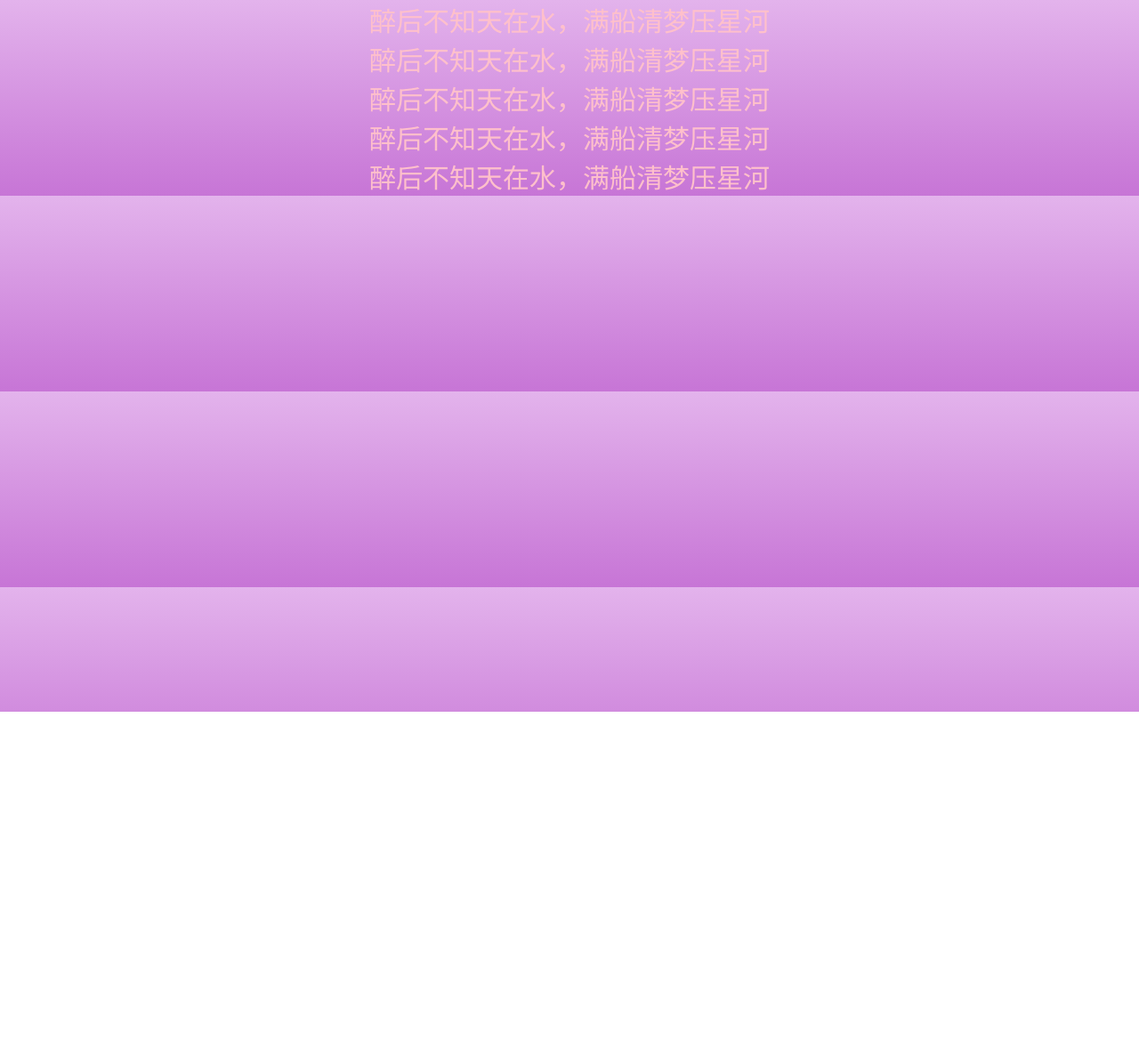
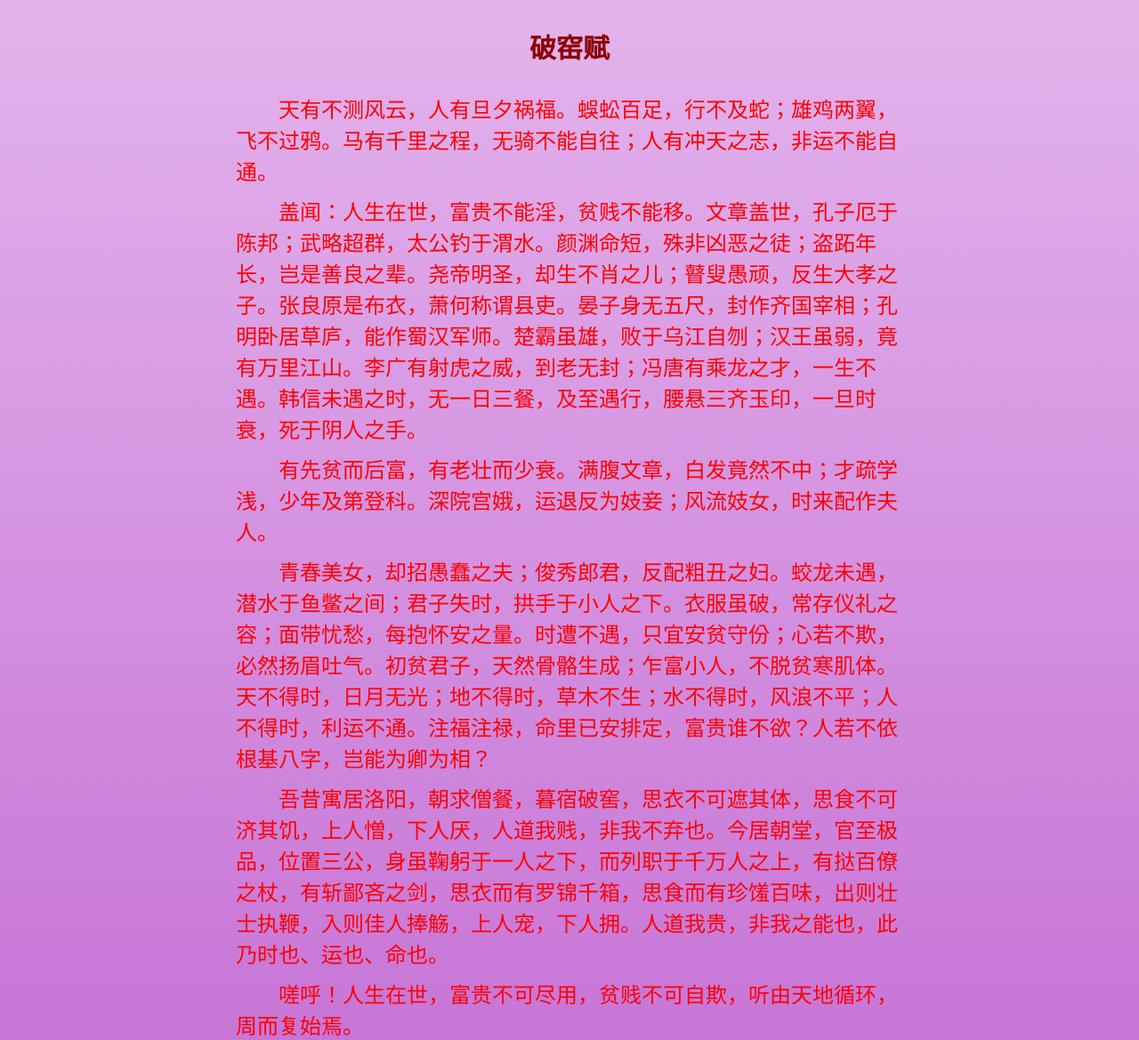
Before and after one commit to minedove/minedove.github.io, a plain HTML site: page index.html in a window 1280 px wide. Shown: the whole page at 89% size. Before the commit the page ends 800 px from the top, so only its background shows below. Drawn offline with Linux system fonts and the light colour scheme.

Commit message:
Update index.html

```diff
--- a/index.html
+++ b/index.html
@@ -7,16 +7,26 @@
 		<style>
 			*{margin: 0;padding: 0;}
 			body{background: linear-gradient(#e3b3ec,#c775d6);width:100%;height:100%;}
-			div p{color: pink;font-size: 30px;text-align: center;}
+			div{width: 750px;margin: 0 auto;}
+			div h2{text-align: center;font-size: 30px;color: darkred;margin: 30px 0;}
+			div p{color: red;font-size: 24px;text-indent: 2em;margin-top: 10px;}
 		</style>
 	</head>
 	<body>
 		<div>
-			<p>醉后不知天在水，满船清梦压星河</p>
-			<p>醉后不知天在水，满船清梦压星河</p>
-			<p>醉后不知天在水，满船清梦压星河</p>
-			<p>醉后不知天在水，满船清梦压星河</p>
-			<p>醉后不知天在水，满船清梦压星河</p>
+			<h2>破窑赋</h2>
+			<p>天有不测风云，人有旦夕祸福。蜈蚣百足，行不及蛇；雄鸡两翼，飞不过鸦。马有千里之程，无骑不能自往；人有冲天之志，非运不能自通。</p>
+			<p>盖闻：人生在世，富贵不能淫，贫贱不能移。文章盖世，孔子厄于陈邦；武略超群，太公钓于渭水。颜渊命短，殊非凶恶之徒；盗跖年长，岂是善良之辈。尧帝明圣，却生不肖之儿；瞽叟愚顽，反生大孝之子。张良原是布衣，萧何称谓县吏。晏子身无五尺，封作齐国宰相；孔明卧居草庐，能作蜀汉军师。楚霸虽雄，败于乌江自刎；汉王虽弱，竟有万里江山。李广有射虎之威，到老无封；冯唐有乘龙之才，一生不遇。韩信未遇之时，无一日三餐，及至遇行，腰悬三齐玉印，一旦时衰，死于阴人之手。</p>
+
+			<p>有先贫而后富，有老壮而少衰。满腹文章，白发竟然不中；才疏学浅，少年及第登科。深院宫娥，运退反为妓妾；风流妓女，时来配作夫人。</p>
+
+			<p>青春美女，却招愚蠢之夫；俊秀郎君，反配粗丑之妇。蛟龙未遇，潜水于鱼鳖之间；君子失时，拱手于小人之下。衣服虽破，常存仪礼之容；面带忧愁，每抱怀安之量。时遭不遇，只宜安贫守份；心若不欺，必然扬眉吐气。初贫君子，天然骨骼生成；乍富小人，不脱贫寒肌体。
+天不得时，日月无光；地不得时，草木不生；水不得时，风浪不平；人不得时，利运不通。注福注禄，命里已安排定，富贵谁不欲？人若不依根基八字，岂能为卿为相？</p>
+
+			<p>吾昔寓居洛阳，朝求僧餐，暮宿破窖，思衣不可遮其体，思食不可济其饥，上人憎，下人厌，人道我贱，非我不弃也。今居朝堂，官至极品，位置三公，身虽鞠躬于一人之下，而列职于千万人之上，有挞百僚之杖，有斩鄙吝之剑，思衣而有罗锦千箱，思食而有珍馐百味，出则壮士执鞭，入则佳人捧觞，上人宠，下人拥。人道我贵，非我之能也，此乃时也、运也、命也。</p>
+
+			<p>嗟呼！人生在世，富贵不可尽用，贫贱不可自欺，听由天地循环，周而复始焉。</p>
+
 		</div>
 	</body>
 </html>
```
